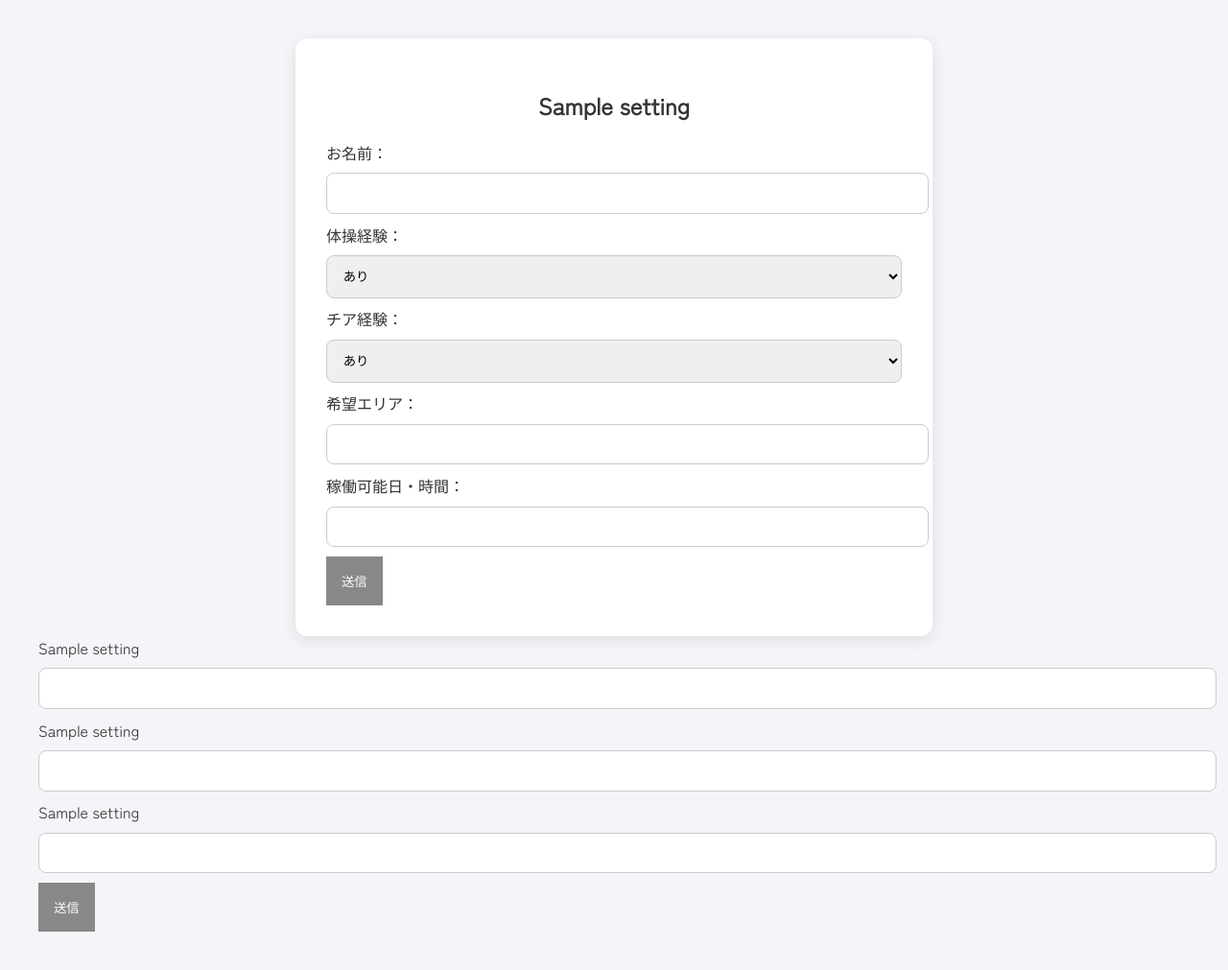
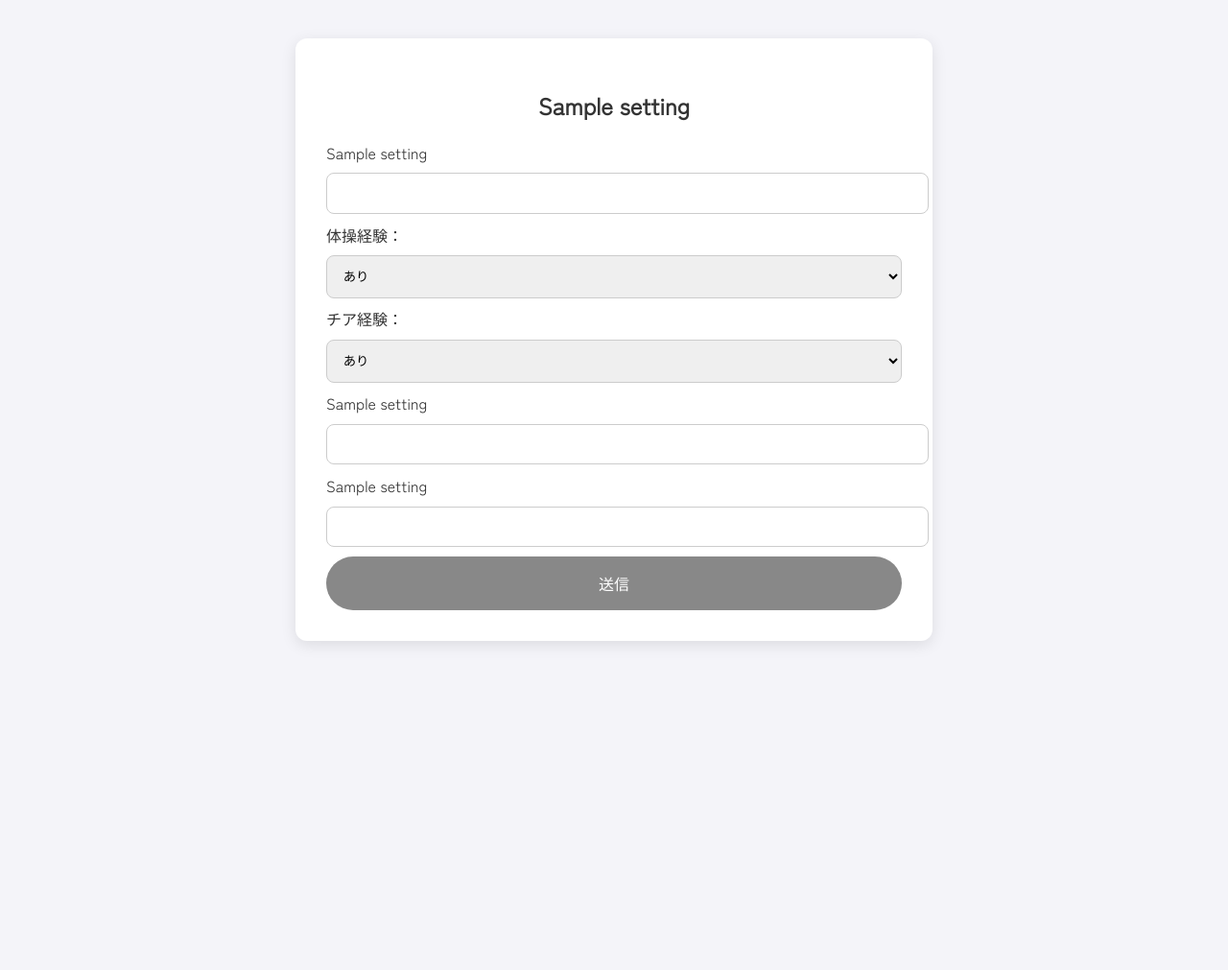
Before and after one commit to KKyyOog/acro_match, a Flask app: template templates/form_alb.html in a window 1280 px wide. Shown: the whole page at 96% size. After the commit the page ends 672 px from the top, so only its background shows below. Run offline with Flask 3, Linux system fonts and the light colour scheme; the template is opened without the code that fills it: most values are stand-ins (such as "Sample title", 1, 10 or a date in 2020); some libraries are stand-ins or nearby versions.

Commit message:
管理者ページにフォーム文言を変更可能にする機能を追加

```diff
--- a/templates/form_alb.html
+++ b/templates/form_alb.html
@@ -30,10 +30,9 @@
     }
     button {
       background: {{ settings.button_color | default("#06c755") }};
-        color: white;
-        padding: 1rem;
-        border: none;
-      }
+      color: white;
+      padding: 1rem;
+      border: none;
       border-radius: 30px;
       width: 100%;
       font-size: 1rem;
@@ -65,7 +64,7 @@
 
     <input type="hidden" name="user_id" id="user_id" value="">
 
-    <label for="name">お名前：</label>
+    <label for="name">{{ settings.form_label_name | default("お名前") }}</label>
     <input type="text" name="name" id="name" required>
 
     <label for="gym">体操経験：</label>
@@ -80,24 +79,13 @@
       <option value="なし">なし</option>
     </select>
 
-    <label for="area">希望エリア：</label>
+    <label for="area">{{ settings.form_label_area | default("希望エリア") }}</label>
     <input type="text" name="area" id="area" required>
 
-    <label for="available">稼働可能日・時間：</label>
+    <label for="available">{{ settings.form_label_available | default("稼働可能日・時間") }}</label>
     <input type="text" name="available" id="available" required>
 
     <button type="submit">送信</button>
   </form>
-  <label>{{ settings.form_label_name }}</label>
-<input type="text" name="name"><br>
-
-<label>{{ settings.form_label_area }}</label>
-<input type="text" name="area"><br>
-
-<label>{{ settings.form_label_available }}</label>
-<input type="text" name="available"><br>
-
-<button type="submit" style="background-color: {{ settings.button_color }};">送信</button>
-
 </body>
 </html>
```
